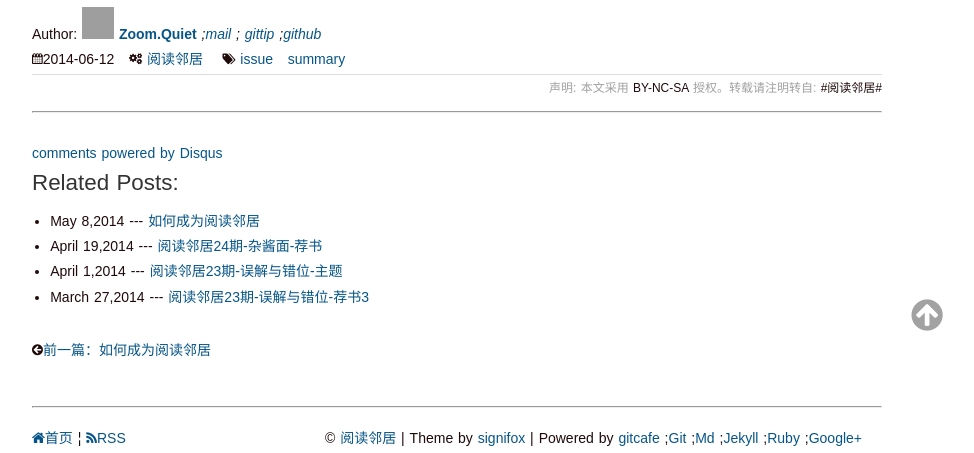
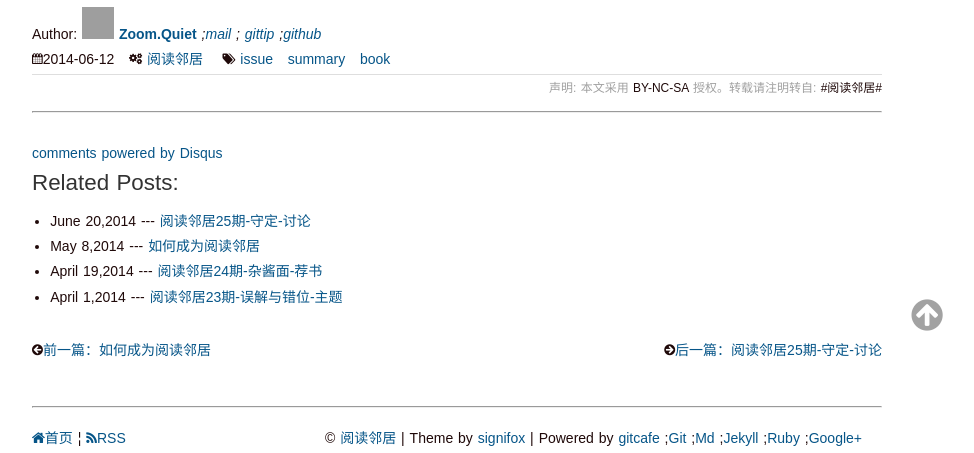
Before and after one commit to yuedulinju/yuedulinju.github.io, a Jekyll site: the page built from _posts/2014-06-12-rn25-books.md, in a window 1280 px wide and 900 px high, scrolled down 21587 px, cut to the strip 447-900 px from the top of the window. Shown: the whole strip, without its empty margins (183-1157 px from the left). Built offline with Jekyll 4.4.1, drawn with Linux system fonts in a browser that asks for light colours; nearby versions of some CDN libraries; some web fonts are replaced; Markdown is read by kramdown in place of the engine named in the settings; comment, search, counter and statistics services are not loaded; part of the change alters nothing that is shown; grey boxes are pictures that could not be loaded.

Commit message:
append rn25-issue

```diff
--- a/_posts/2014-06-12-rn25-books.md
+++ b/_posts/2014-06-12-rn25-books.md
@@ -3,7 +3,7 @@ layout: post
 title: 阅读邻居25期-守定-荐书
 author: zoomq
 categories: 阅读邻居
-tags:  issue summary
+tags:  issue summary book
 ---
 
 ![](http://ww3.sinaimg.cn/bmiddle/9b4cdbf4tw1efrihnz9k7j21501d8wk9.jpg)
--- /dev/null
+++ b/_posts/2014-06-20-rn25-issue.md
@@ -0,0 +1,85 @@
+---
+layout: post
+title: 阅读邻居25期-守定-讨论
+author: zoomq
+categories: 阅读邻居
+tags:  issue summary book
+---
+
+![](http://ww3.sinaimg.cn/bmiddle/9b4cdbf4tw1efrihnz9k7j21501d8wk9.jpg)
+
+(题图:
+[读易洞官wei]([4月25日 08:04](http://weibo.com/2605505524/B1k3BtnU8?mod=weibotime)))
+
+
+
+- 主题: 守定
+- 书目:<<流动的斯文---合肥张家记事>>
+- 时间:2014年5月24日14:00 ~
+- 地点: [@706青年空间](http://weibo.com/n/706%E9%9D%92%E5%B9%B4%E7%A9%BA%E9%97%B4?from=feed&loc=at)
+- 嘉宾:
+![](http://tp3.sinaimg.cn/1662059594/30/5652523042/1) @邱小石,
+![](http://tp4.sinaimg.cn/1194991743/30/1279875308/1) @杨早,
+![](http://tp4.sinaimg.cn/1644081727/30/1279883004/1) @绿茶,
+
+![](http://tp2.sinaimg.cn/1683654377/30/1296720889/1) @沉醉寒冬,
+![](http://tp4.sinaimg.cn/1880167215/30/5613054763/0) @讷言敏行的猪,
+![](http://tp3.sinaimg.cn/1067096902/30/5653392161/0) @读易洞de洞婆婆,
+
+![](http://tp2.sinaimg.cn/1307043893/30/1299833152/1) @半价优惠,
+![](http://tp2.sinaimg.cn/1476683097/30/40062253847/1) @Justin麒麟,
+![](http://tp4.sinaimg.cn/1548762987/30/5608450614/1) @邱敢,
+![](http://tp2.sinaimg.cn/1844628053/30/0/1) @王道 ,
+![](http://tp2.sinaimg.cn/1844628053/30/0/1) @山水行之,
+![](http://tp4.sinaimg.cn/1801325347/30/5605756958/1) @老树叶子,
+![](http://tp2.sinaimg.cn/1652858397/30/5596641219/1) @AaronShen
+@梦想,
+磊,
+
+下面进入主题讨论环节,重点是<<流动斯文>>这本书,谈见解,提问题都可以,稍微简短一些,控制在三分钟...
+
+
+<!--more-->
+
+
+## 主题讨论
+
+- @周小晕的考拉:...我觉得"斯文"两个字用的特别好,解释了这本书整个看下来的感受. 当然"流动"就不说了,流动是指从合肥到上海,苏州,整个家族的流动.
+
+...
+
+个人觉得最重要的是他的父亲和母亲,
+
+- @山水行之:...王道老师在书里面写了一句话,一个人的童年志趣决定以后长大的志向,我觉得在这本书里面形容张充和的成长命运都是挺合适的. 虽然张家这个大家族经历时代的变迁沧桑,但是每个人都能表现一种从容平和的心态...
+
+- @AaronShen: ... 这本书是很纯粹的家族生命体验,从最开始到现在,脉络非常清楚,就是这种斯文的传承,是一种内秀,而这种内秀的流动写得非常好. ...    我有一个问题,你是不是有意的把它这个深厚的家族文化理念跟现在的东西做对照?
+
+-  @老树叶:... 我们现在民间社会的这种空间太小,包括基层的组织,空间越来越小. 在民国的时候,那个时期有很多问题,但是你可以看到民间老百姓的空间还是比较大的. ...
+
+- @半价优惠: ... 中国这种大家族的传承现在正慢慢流失消散...中国文化在很大基础上是建立在大家族概念上,跟西方集团式的家庭观完全不一样. ...
+
+## 家风问题
+
+-  @邱小石: ...我觉得这个家风,包括这个群体的文化都很偶然的,我们看到的张家的氛围也是很偶然. ...
+
+- @绿茶: 这是潜移默化的,不是所谓的文化传统,是只有家族内部人才能够感觉得到的氛围. ...
+
+- @邱小石: ... 我想知道家族史在写作过程中应该怎么突出重点,或者说怎么平衡家族写作的范式问题. 我一直在想,有没有一种让你觉得更科学或者更完美的家族史的描述方式,这是我的一个小小的问题.
+
+- @讷言敏行的猪:这本书是我今年读的最好的一本书,看完以后非常受触动...书中张充和有一句话"经历了很多,什么生活都可以过,没有什么了不起的事,不要在乎",我想这是不是真正斯文体现出来的力量?不声不响的斯文有不声不响的力量. ..
+
+- @沉醉寒冬:...这个材料处理简直就是写传记的典范,因为这个材料要说多也多,要说少也少,挖掘的话其实很难的,只有三位活着的,往下的人可能找他们聊都很困难. 确实很用功,感觉已经做到极致了.
+
+## 现代家庭
+
+- @justin麒麟: ..如果我小时候不是独生子女,我有兄弟姐妹,我们一起读书,我现在的思维会怎么样呢?而且在宗祠里面我可以知道我的根在哪里,我的哪一个先辈把这个家族壮大起来的,能够一清二楚的了解到. ...这是一个现代中国不可忽略的问题,我们80后一代是独生子女的一代,每个独生子女都会建立自己的家庭,我相信在80后一代建立自己的家庭都有自己的家风,这时候这个家风应该就是以构建这个家庭为核心的人,他的文化底蕴,他对这个世界的认识带来的一种文化. 无论这个文化是传统文化也好,西方文化也好,还是道家,佛家,都是针对一个单独家庭的文化.
+...
+现在这个世界是远远不可能复制过去的,它只能建立自己的文化,那么我们自己的家庭文化该如何建立?
+
+- 王道: ... 有些人不一定要看别人的视角或者看别人的材料,可能要形成自己的思维.  ...
+
+充和为什么孤独?她到16岁才回家,还在襁褓的时候就被抱到合肥,人家问她妈妈是谁,她就指着叔祖母是她妈妈. 你可以想象,一个没有和自己的爸爸,妈妈,兄弟姐妹在一起成长的人,在一个大的院子里面,张公馆,很大的院子,你想想她的内心多么孤独
+...
+
+他回头去看张充和,每次人家拜访她,她都有一个目送,目送是中国的一个传统礼仪,你走了她会目送,你会觉得背后有一种微热的感觉,也是一种礼貌.
+...
```
